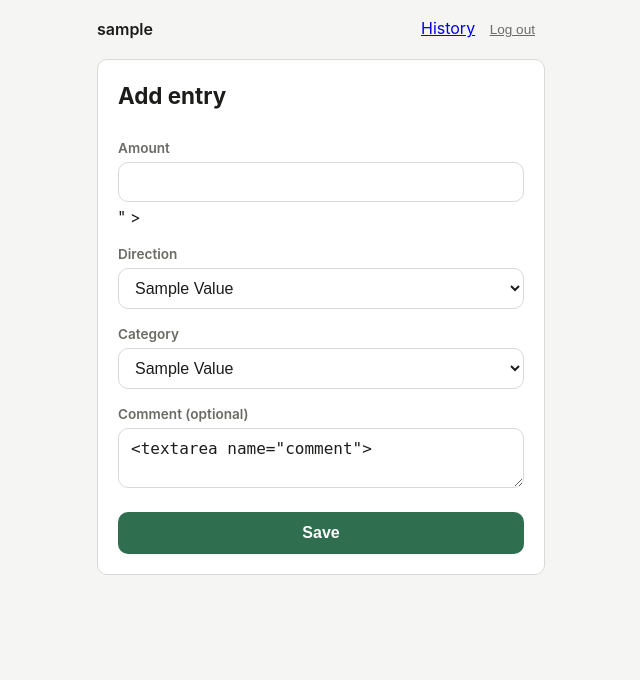
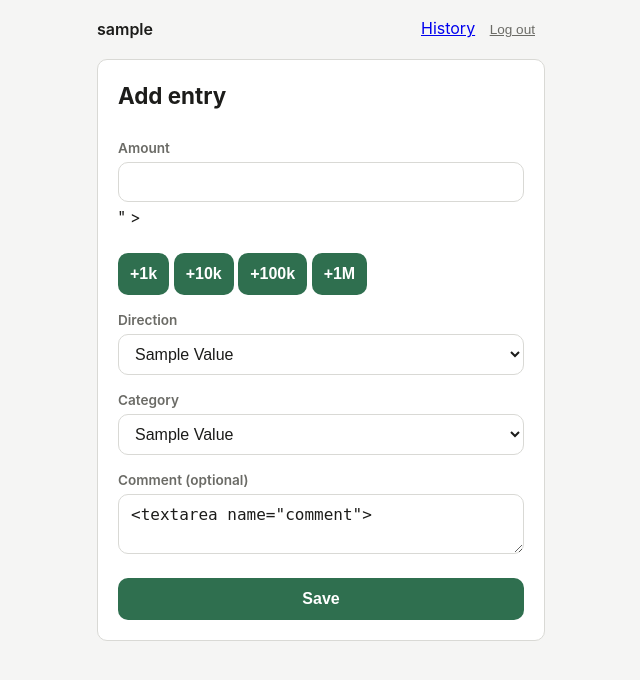
Before and after one commit to tsaramaso/kl-expense, a Flask app: template kl_expenses/templates/insert.html in a window 1280 px wide. Shown: the top 680 px of the page, without its empty margins (319-959 px from the left). Run offline with Flask 3, Linux system fonts and the light colour scheme; the template is opened without the code that fills it: most values are stand-ins (such as "Sample title", 1, 10 or a date in 2020); form fields are guessed from the names that the template uses.

Commit message:
front[feat] adds pre inserts

```diff
--- a/kl_expenses/templates/insert.html
+++ b/kl_expenses/templates/insert.html
@@ -45,7 +45,12 @@
           required
           value="{{ form.amount if form else '' }}"
         >
-
+        <div class="amount-quick">
+          <button type="button" class="chip-btn" data-add="1000">+1k</button>
+          <button type="button" class="chip-btn" data-add="10000">+10k</button>
+          <button type="button" class="chip-btn" data-add="100000">+100k</button>
+          <button type="button" class="chip-btn" data-add="1000000">+1M</button>
+        </div>
         <label for="direction">Direction</label>
         <select id="direction" name="direction" required>
           <option value="" disabled {% if not form %}selected{% endif %}>Select…</option>
@@ -128,9 +133,20 @@
       }
 
       directionSelect.addEventListener('change', syncExpenseType);
+      const amountInput = document.getElementById('amount');
+      const quickButtons = document.querySelectorAll('.chip-btn[data-add]');
       categorySelect.addEventListener('change', syncRelatedUser);
       syncExpenseType();
       syncRelatedUser();
+
+      quickButtons.forEach(function (btn) {
+        btn.addEventListener('click', function () {
+          const current = parseInt(amountInput.value, 10) || 0;
+          amountInput.value = current + parseInt(btn.dataset.add, 10);
+          amountInput.focus();
+        });
+      });
+      directionSelect.addEventListener('change', syncExpenseType);
 
       form.addEventListener('submit', function (event) {
         const isUserCategory = categorySelect.value === 'user';
```
